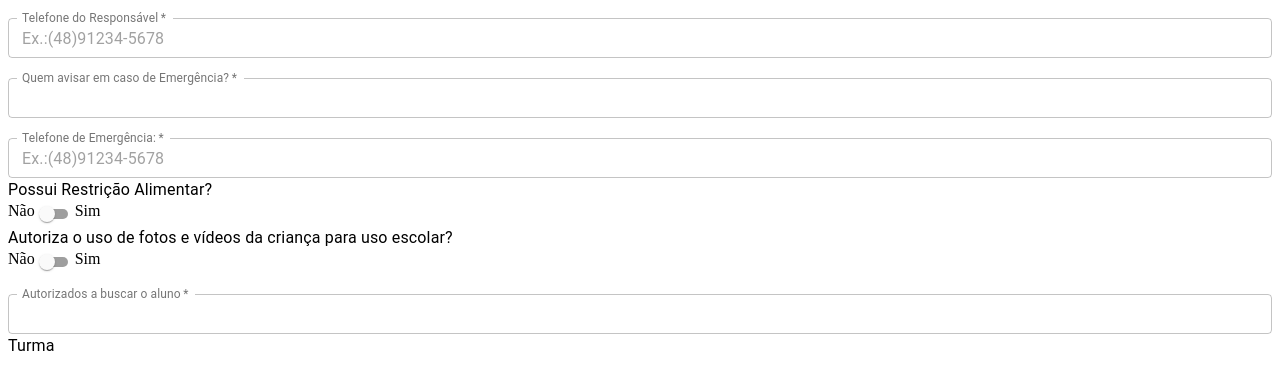
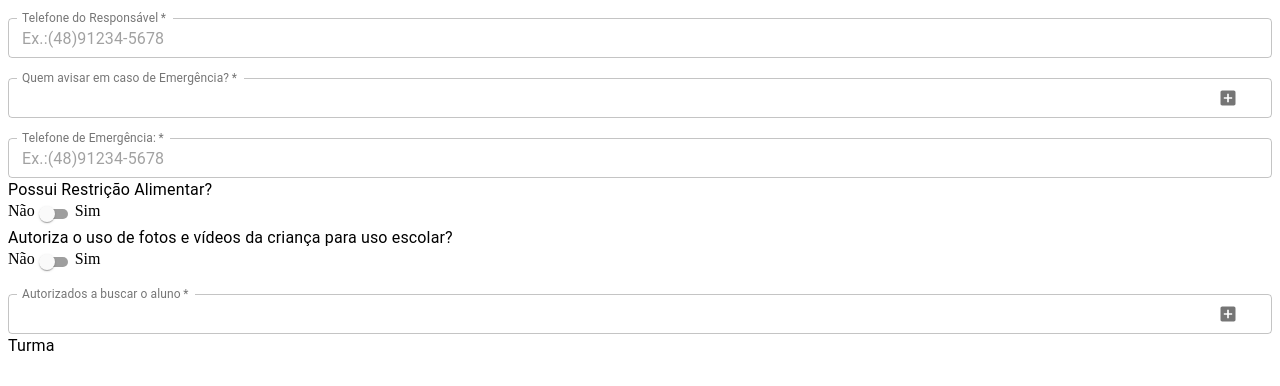
Before and after one commit to Mendoncadvd/Atividades-DEVin, a React (Create React App) app in the folder escola-amorinha/: page / in a window 1280 px wide. Shown: the part 344-730 px from the top of the page. Built offline with nearby package versions, Linux system fonts and the light colour scheme.

Commit message:
componente de adicionar responsaveis

```diff
--- a/escola-amorinha/src/App.jsx
+++ b/escola-amorinha/src/App.jsx
@@ -1,21 +1,29 @@
-import { Box, Grid, Typography, Checkbox } from '@material-ui/core'
-import React, {useState} from 'react'
-import InputText from './components/inputLabel/InputText';
+import {
+  Box,
+  Grid,
+  Typography,
+  Checkbox,
+  IconButton,
+  InputAdornment
+} from "@material-ui/core";
+import React, { useState } from "react";
+import InputText from "./components/inputLabel/InputText";
 import Interruptor from "./components/switch/interruptor";
 import CheckBox from "./components/switch/CheckBox";
-import './styles/app.css';
+import AddBoxIcon from "@material-ui/icons/AddBox";
+import InputAdd from "./components/inputLabel/InputAdd";
+import "./styles/app.css";
 export default function App() {
-
   /* Control do Interruptor */
   const [interruptor, setInterruptor] = useState(false);
 
   const handleInterruptor = () => {
     if (interruptor == false) {
-            setInterruptor(true)
+      setInterruptor(true);
     } else {
-            setInterruptor(false)
+      setInterruptor(false);
     }
-    }
+  };
 
   return (
     <Box>
@@ -26,34 +34,73 @@ export default function App() {
         Cadastro de aluno
       </Typography>
       <Box className="inputs">
-                <InputText label="Nome do aluno"/>
-                <InputText label="Data de Nascimento" tipo="date"/>
-                <InputText label="Nome do Responsável"/>
-                <InputText label="Telefone do Responsável" tipo="tel" mascara="Ex.:(48)91234-5678"/>
-                <InputText label="Quem avisar em caso de Emergência?"/>
-                <InputText label="Telefone de Emergência:" tipo="tel" mascara="Ex.:(48)91234-5678" />
+        <InputText label="Nome do aluno" />
+        <InputText label="Data de Nascimento" tipo="date" />
+        <InputText label="Nome do Responsável" />
+        <InputText
+          label="Telefone do Responsável"
+          tipo="tel"
+          mascara="Ex.:(48)91234-5678"
+        />
+        <InputAdd label="Quem avisar em caso de Emergência?"/>
+        {/* <InputText
+          label="Quem avisar em caso de Emergência?"
+          inputprops={{
+            endAdornment: (
+              <InputAdornment>
+                <IconButton>
+                    <AddBoxIcon fontSize="small"/>
+                </IconButton>
+              </InputAdornment>
+            ),
+          }}
+        /> */}
+        <InputText
+          label="Telefone de Emergência:"
+          tipo="tel"
+          mascara="Ex.:(48)91234-5678"
+        />
         <Typography>Possui Restrição Alimentar?</Typography>
         <Grid className="grid-interruptor-restricao">
           <Grid>Não</Grid>
-                    <Grid><Interruptor check={interruptor} evento={handleInterruptor}/></Grid>
+          <Grid>
+            <Interruptor check={interruptor} evento={handleInterruptor} />
+          </Grid>
           <Grid>Sim</Grid>
         </Grid>
         {interruptor != false && (
-                    <InputText label="Descrição das restrições alimentares" linhas={true}/>
+          <InputText
+            label="Descrição das restrições alimentares"
+            linhas={true}
+          />
         )}
-                <Typography>Autoriza o uso de fotos e vídeos da criança para uso escolar?</Typography>
+        <Typography>
+          Autoriza o uso de fotos e vídeos da criança para uso escolar?
+        </Typography>
         <Grid className="grid-interruptor-autoriza">
           <Grid>Não</Grid>
-                    <Grid><Interruptor /></Grid>
+          <Grid>
+            <Interruptor />
+          </Grid>
           <Grid>Sim</Grid>
         </Grid>
-                <InputText label="Autorizados a buscar o aluno"/>
+        <InputAdd label="Autorizados a buscar o aluno"/>
+        {/* <InputText
+          label="Autorizados a buscar o aluno"
+          inputprops={{
+            endAdornment: (
+              <InputAdornment>
+                <IconButton>
+                    <AddBoxIcon fontSize="small"/>
+                </IconButton>
+              </InputAdornment>
+            ),
+          }}
+        /> */}
         <Typography>Turma</Typography>
         <CheckBox />
-                <InputText label="Observações adicionais" linhas={true}/>
+        <InputText label="Observações adicionais" linhas={true} />
       </Box>
-
-
     </Box>
-    )
+  );
 }
--- /dev/null
+++ b/escola-amorinha/src/components/inputLabel/InputAdd.js
@@ -0,0 +1,51 @@
+import React, { useState } from "react";
+import { TextField, InputAdornment, Typography, IconButton, Grid } from "@material-ui/core";
+import AddBoxIcon from "@material-ui/icons/AddBox";
+
+const InputAdd = (props) => {
+  const { label, mascara, titulo } = props;
+
+  const [responsavel, setResponsavel] = useState("");
+  const [responsaveis, setResponsaveis] = useState([""]);
+
+  const handleAdd = () => {
+    setResponsaveis([...responsaveis, responsavel]);
+    setResponsavel("");
+  };
+  return (
+    <>
+      <Typography>{titulo}</Typography>
+      <Grid style={{ maxHeight: "100px", overflow: "auto" }}>
+        {responsaveis?.map((pessoa) => (
+          <Typography key={pessoa}>{pessoa}</Typography>
+        ))}
+      </Grid>
+      <TextField
+        style={{ marginTop: "20px" }}
+        required
+        variant="outlined"
+        size="small"
+        fullWidth
+        label={label}
+        placeholder={mascara}
+        type="text"
+        InputLabelProps={{
+          shrink: true,
+        }}
+        InputProps={{
+          endAdornment: (
+            <InputAdornment>
+              <IconButton onClick={handleAdd}>
+                <AddBoxIcon fontSize="small"/>
+              </IconButton>
+            </InputAdornment>
+          ),
+        }}
+        value={responsavel}
+        onChange={(e) => setResponsavel(e.target.value)}
+      />
+    </>
+  );
+};
+
+export default InputAdd;
```
Also changed, not shown: 1 other file (tests, documents, lock files or other folders). Lines whose indentation alone changed are shown as unchanged.
